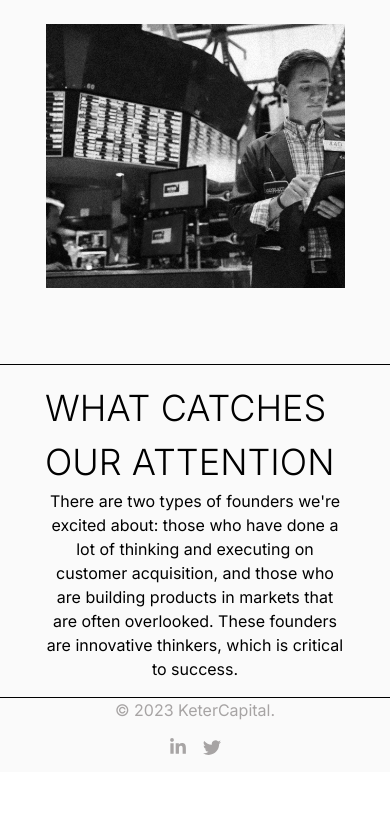
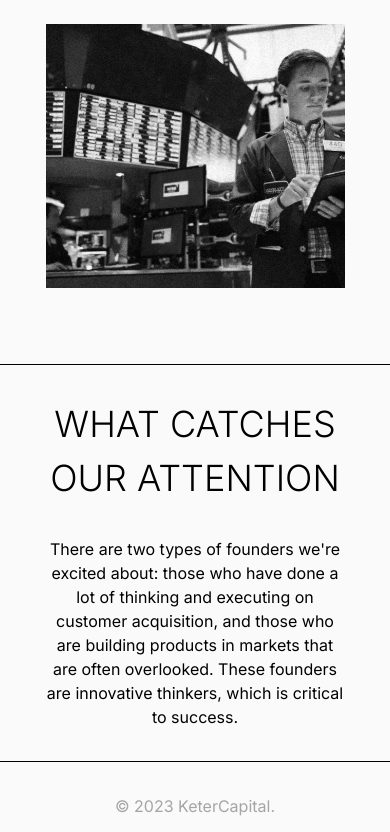
Before and after one commit to LuisLeonPardo/KeterCapital, a Next.js app: page /components/Landing in a window 390 px wide. Shown: the part 1156-1988 px from the top of the page. Before the commit the page ends 1928 px from the top, so only its background shows below. Built offline with nearby package versions, Linux system fonts and the light colour scheme.

Commit message:
fixes responsiveness

```diff
--- a/src/pages/components/Catches.jsx
+++ b/src/pages/components/Catches.jsx
@@ -2,16 +2,18 @@ import React from "react";
 
 export default function Catches() {
   return (
-    <div className="min-h-[271px] md:flex justify-center items-center w-full border-y-black border-y p-4">
-      <h1 className="lg:max-w-[521px] max-w-[300px] m-auto lg:m-0 font-light text-4xl md:text-6xl leading-normal">
-        WHAT CATCHES OUR ATTENTION
-      </h1>
-      <p className="lg:max-w-[590px] max-w-[300px] text-center lg:text-left text-base m-auto lg:m-0 lg:text-xl">
-        There are two types of founders we're excited about: those who have done
-        a lot of thinking and executing on customer acquisition, and those who
-        are building products in markets that are often overlooked. These
-        founders are innovative thinkers, which is critical to success.
-      </p>
+    <div className="border-y-black border-y w-full flex items-center justify-center">
+      <div className="min-h-[271px] sm:flex sm:max-w-xl md:max-w-2xl lg:max-w-4xl xl:max-w-6xl justify-center items-center w-full sm:gap-2">
+        <h1 className="text-center sm:text-left py-8 lg:max-w-[521px] max-w-[300px] m-auto lg:m-0 font-light text-4xl lg:text-5xl xl:text-6xl leading-normal xl:leading-[87px]">
+          WHAT CATCHES OUR ATTENTION
+        </h1>
+        <p className="pb-8 sm:pb-0 xl:max-w-[590px] lg:max-w-[500px] max-w-[300px] text-center sm:text-left text-base m-auto lg:m-0 lg:text-lg xl:text-xl">
+          There are two types of founders we're excited about: those who have
+          done a lot of thinking and executing on customer acquisition, and
+          those who are building products in markets that are often overlooked.
+          These founders are innovative thinkers, which is critical to success.
+        </p>
+      </div>
     </div>
   );
 }
--- a/src/pages/components/Footer/FooterMobile.jsx
+++ b/src/pages/components/Footer/FooterMobile.jsx
@@ -6,7 +6,7 @@ import { FaLinkedinIn } from "react-icons/fa";
 
 export default function FooterMobile() {
   return (
-    <div className="flex flex-col justify-center items-center min-w-full">
+    <div className="flex flex-col justify-center items-center min-w-full p-8">
       <h6 className="text-[#A7A4A4]">© 2023 KeterCapital.</h6>
       <div className="flex gap-x-4 px-2 py-4">
         <Link href="#">
--- a/src/pages/components/Investments/Investments.jsx
+++ b/src/pages/components/Investments/Investments.jsx
@@ -5,7 +5,7 @@ import mobileImage from "../assets/investsMobile.svg";
 
 export default function Investments() {
   return (
-    <div className="max-w-screen flex sm:flex-col justify-center items-center sm:max-w-xl md:max-w-2xl lg:max-w-4xl xl:max-w-6xl m-auto h-[760px] sm:h-[840px] xl:h-[1350px] select-none">
+    <div className="flex sm:flex-col justify-center items-center sm:max-w-xl md:max-w-2xl lg:max-w-4xl xl:max-w-6xl m-auto h-[760px] sm:h-[840px] lg:h-[1000px] xl:h-[1350px] select-none">
       <div className="flex flex-col justify-center items-center text-center sm:text-left sm:items-start overflow-hidden gap-1">
         <h3 className="uppercase font-light px-2 text-[32px] leading-[39px] sm:pb-10 sm:text-4xl sm:pl-0 sm:items-start md:text-4xl lg:text-5xl xl:text-7xl xl:pb-14">
           Our investments
@@ -25,7 +25,7 @@ export default function Investments() {
         </div>
       </div>
 
-      <div className="hidden h-auto sm:flex sm:justify-end sm:pt-20 sm:w-full xl:pt-36">
+      <div className="hidden h-auto sm:flex sm:justify-end sm:pt-20 sm:w-full md:mb-6 xl:pt-36">
         <Image
           src={image}
           className="sm:w-2/3 sm:flex sm:justify-end"
--- a/src/pages/components/Landing.jsx
+++ b/src/pages/components/Landing.jsx
@@ -6,7 +6,6 @@ import Catches from "./Catches";
 import FooterDesktop from "./Footer/FooterDesktop";
 import FooterMobile from "./Footer/FooterMobile";
 
-
 export default function Landing() {
   return (
     <main className="bg-[#FAFAFA] flex flex-col items-center font-inter">
@@ -14,11 +13,11 @@ export default function Landing() {
       <Home />
       <Investments />
       <Catches />
-      <footer className="w-full">
+      <footer>
         <div className="sm:hidden flex">
           <FooterMobile />
         </div>
-        <div className="sm:flex hidden ">
+        <div className="sm:flex hidden sm:max-w-xl md:max-w-2xl lg:max-w-4xl xl:max-w-6xl items-center justify-around sm:justify-around lg:justify-between">
           <FooterDesktop />
         </div>
       </footer>
--- a/src/pages/components/NavBar/NavBar.jsx
+++ b/src/pages/components/NavBar/NavBar.jsx
@@ -17,7 +17,7 @@ export default function NavBar() {
       <nav
         className={`${
           open && "bg-[#FAFAFA]"
-        } absolute h-24 w-full sm:w-10/12 lg:w-7/12 flex items-center justify-around sm:justify-around lg:justify-between z-10`}
+        } sm:bg-[#FAFAFA] fixed h-24 w-full sm:max-w-xl md:max-w-2xl lg:max-w-4xl xl:max-w-6xl flex items-center justify-around sm:justify-around lg:justify-between z-10`}
       >
         <Image src={logo} alt="Keter Capital logo" priority />
         <ul className="hidden sm:flex justify-between gap-x-10">
```
